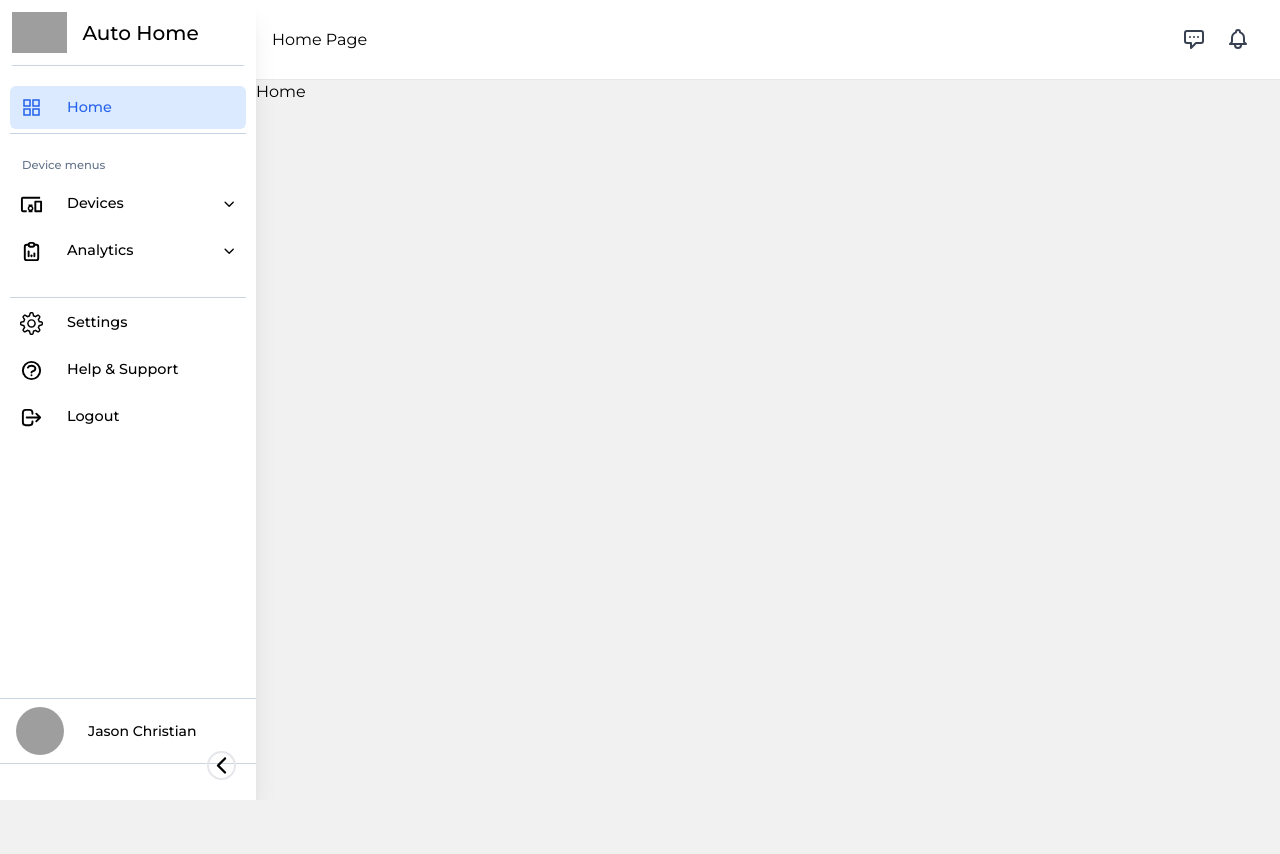
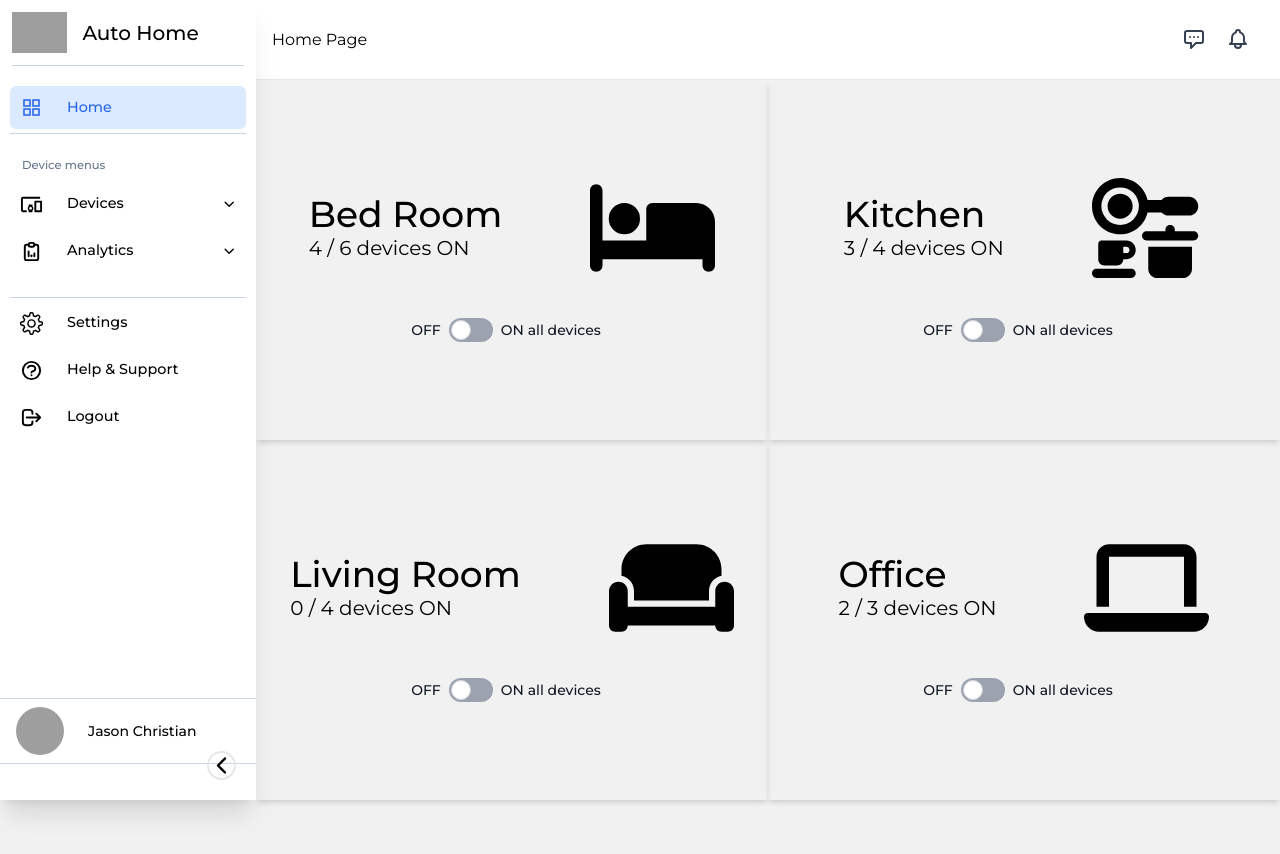
Before and after one commit to jasonchriscodes/Home-Automation-Manager, a React (Create React App) app in the folder frontend/: page / in a window 1280 px wide. Shown: the top 854 px of the page. Before the commit the page ends 800 px from the top, so only its background shows below. Built offline with nearby package versions, Linux system fonts and the light colour scheme; grey boxes are pictures that could not be loaded.

Commit message:
chore: add home page

```diff
--- /dev/null
+++ b/frontend/src/components/Toggle.js
@@ -0,0 +1,32 @@
+import { useState } from "react";
+
+export default function Toggle() {
+  const [enabled, setEnabled] = useState(false);
+
+  return (
+    <div className="relative flex flex-col items-center justify-center overflow-hidden">
+      <div className="flex">
+        <div className="items-center mr-2">
+          <span className="ml-2 text-sm font-medium text-gray-900">OFF</span>
+        </div>
+        <label class="inline-flex relative items-center mr-5 cursor-pointer">
+          <input
+            type="checkbox"
+            className="sr-only peer"
+            checked={enabled}
+            readOnly
+          />
+          <div
+            onClick={() => {
+              setEnabled(!enabled);
+            }}
+            className="w-11 h-6 bg-gray-400 rounded-full peer  peer-focus:ring-green-300  peer-checked:after:translate-x-full peer-checked:after:border-white after:content-[''] after:absolute after:top-0.5 after:left-[2px] after:bg-white after:border-gray-300 after:border after:rounded-full after:h-5 after:w-5 after:transition-all peer-checked:bg-green-600"
+          ></div>
+          <span className="ml-2 text-sm font-medium text-gray-900">
+            ON all devices
+          </span>
+        </label>
+      </div>
+    </div>
+  );
+}
--- a/frontend/src/index.css
+++ b/frontend/src/index.css
@@ -24,3 +24,7 @@
 .active {
   @apply bg-blue-100 text-blue-600;
 }
+
+.icon:hover{
+color: #2563EB;
+}
--- a/frontend/src/pages/Home.js
+++ b/frontend/src/pages/Home.js
@@ -1,7 +1,65 @@
 import React from "react";
+import { Link } from "react-router-dom";
+import { FontAwesomeIcon } from "@fortawesome/react-fontawesome";
+import { faBed } from "@fortawesome/free-solid-svg-icons";
+import { faKitchenSet } from "@fortawesome/free-solid-svg-icons";
+import { faCouch } from "@fortawesome/free-solid-svg-icons";
+import { faLaptop } from "@fortawesome/free-solid-svg-icons";
+import Toogle from "./../components/Toggle";
 
 const Home = () => {
-  return <div>Home</div>;
+  return (
+    <div className="h-screen grid grid-cols-1 xs:grid-cols-1 lg:grid-cols-2 pb-20">
+      <div className="icon h-17 flex flex-col justify-center items-center px-4 shadow-md hover:bg-[#DBEAFE] -z-1 gap-10">
+        <Link to="/rooms/bedroom">
+          <div className="flex space-x-12 items-center">
+            <div className="flex-col mr-10">
+              <h1 className="text-4xl">Bed Room</h1>
+              <h3 className="text-xl">4 / 6 devices ON</h3>
+            </div>
+            <FontAwesomeIcon icon={faBed} fontSize={100} />
+          </div>
+        </Link>
+        <Toogle className="z-10" />
+      </div>
+      <div className="icon h-17 flex flex-col justify-center items-center px-4 shadow-md hover:bg-[#DBEAFE] -z-1 gap-10">
+        <Link to="/rooms/bedroom">
+          <div className="flex space-x-12 items-center">
+            <div className="flex-col mr-10">
+              <h1 className="text-4xl">Kitchen</h1>
+              <h3 className="text-xl">3 / 4 devices ON</h3>
+            </div>
+            <FontAwesomeIcon icon={faKitchenSet} fontSize={100} />
+          </div>
+        </Link>
+        <Toogle className="z-10" />
+      </div>
+      <div className="icon h-17 flex flex-col justify-center items-center px-4 shadow-md hover:bg-[#DBEAFE] -z-1 gap-10">
+        <Link to="/rooms/bedroom">
+          <div className="flex space-x-12 items-center">
+            <div className="flex-col mr-10">
+              <h1 className="text-4xl">Living Room</h1>
+              <h3 className="text-xl">0 / 4 devices ON</h3>
+            </div>
+            <FontAwesomeIcon icon={faCouch} fontSize={100} />
+          </div>
+        </Link>
+        <Toogle className="z-10" />
+      </div>
+      <div className="icon h-17 flex flex-col justify-center items-center px-4 shadow-md hover:bg-[#DBEAFE] -z-1 gap-10">
+        <Link to="/rooms/bedroom">
+          <div className="flex space-x-12 items-center">
+            <div className="flex-col mr-10">
+              <h1 className="text-4xl">Office</h1>
+              <h3 className="text-xl">2 / 3 devices ON</h3>
+            </div>
+            <FontAwesomeIcon icon={faLaptop} fontSize={100} />
+          </div>
+        </Link>
+        <Toogle className="z-10" />
+      </div>
+    </div>
+  );
 };
 
 export default Home;
```
